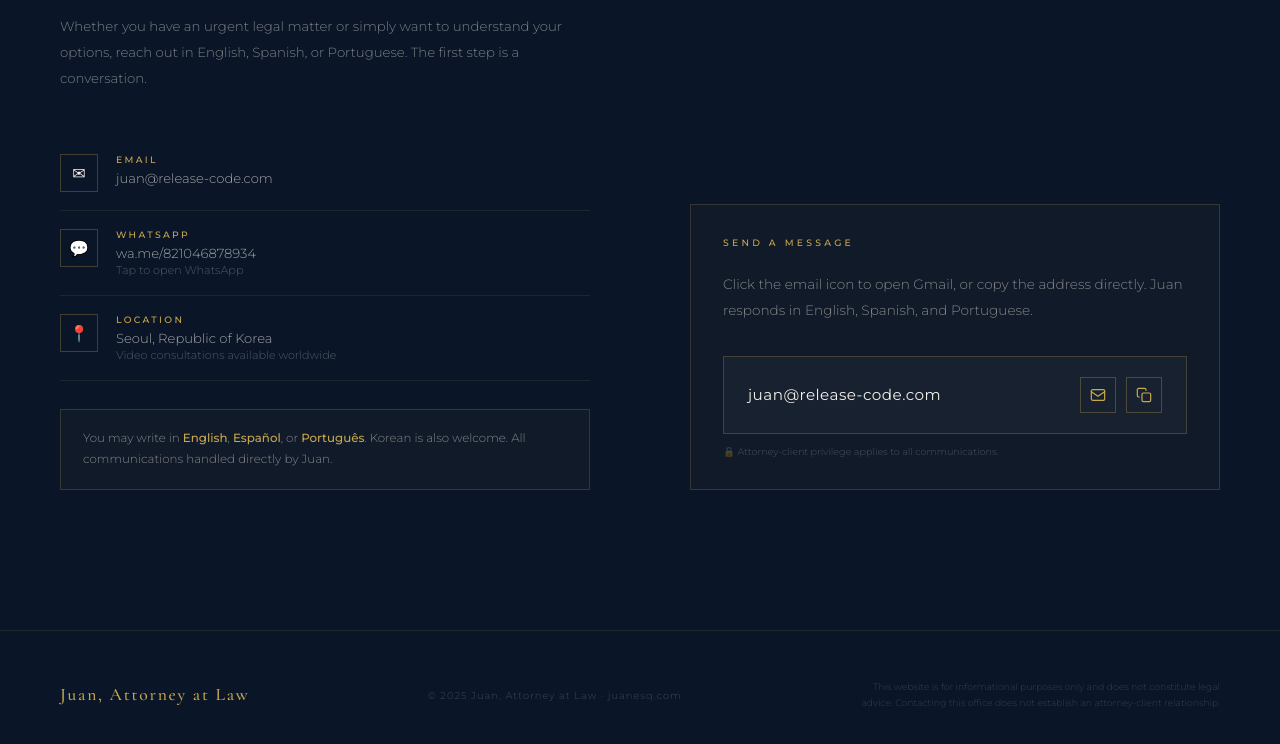
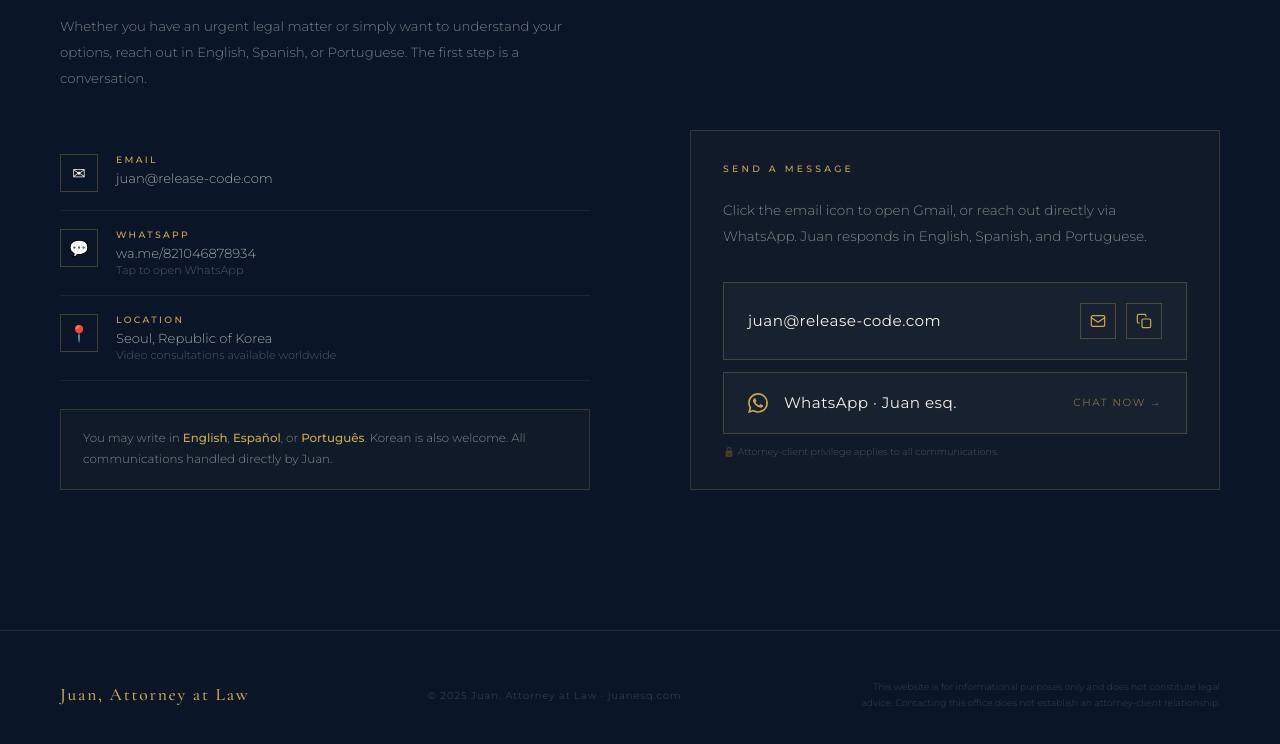
Before and after one commit to juanesq89/juanesq, a plain HTML site: page index.html in a window 1280 px wide. Shown: the part 5302-6046 px from the top of the page. Drawn offline with nearby package versions, Linux system fonts and the light colour scheme.

Commit message:
Update index.html

```diff
--- a/index.html
+++ b/index.html
@@ -384,8 +384,9 @@
   <div class="reveal" style="display:flex;flex-direction:column;justify-content:flex-end;height:100%;">
     <div style="padding:32px;border:1px solid rgba(201,168,76,0.2);background:rgba(201,168,76,0.03);">
       <p style="font-size:0.58rem;font-weight:500;letter-spacing:0.35em;text-transform:uppercase;color:var(--gold);margin-bottom:24px;">Send a Message</p>
-      <p style="font-size:0.85rem;font-weight:300;line-height:1.9;color:rgba(245,240,232,0.5);margin-bottom:32px;">Click the email icon to open Gmail, or copy the address directly. Juan responds in English, Spanish, and Portuguese.</p>
-      <div style="display:flex;align-items:center;gap:16px;padding:20px 24px;border:1px solid rgba(201,168,76,0.25);background:rgba(255,255,255,0.03);">
+      <p style="font-size:0.85rem;font-weight:300;line-height:1.9;color:rgba(245,240,232,0.5);margin-bottom:32px;">Click the email icon to open Gmail, or reach out directly via WhatsApp. Juan responds in English, Spanish, and Portuguese.</p>
+
+      <div style="display:flex;align-items:center;gap:16px;padding:20px 24px;border:1px solid rgba(201,168,76,0.25);background:rgba(255,255,255,0.03);margin-bottom:12px;">
         <span style="font-size:0.95rem;font-weight:400;color:var(--ivory);letter-spacing:0.03em;">juan@release-code.com</span>
         <div style="display:flex;gap:10px;margin-left:auto;">
           <a href="https://mail.google.com/mail/?view=cm&to=juan@release-code.com&su=Legal%20Inquiry%20via%20juanesq.com" target="_blank" title="Send via Gmail" style="width:36px;height:36px;border:1px solid rgba(201,168,76,0.3);display:flex;align-items:center;justify-content:center;color:var(--gold);text-decoration:none;transition:background 0.3s;" onmouseover="this.style.background='rgba(201,168,76,0.15)'" onmouseout="this.style.background='transparent'">
@@ -396,7 +397,14 @@
           </button>
         </div>
       </div>
-      <p style="font-size:0.6rem;font-weight:300;color:rgba(245,240,232,0.25);margin-top:12px;">🔒 Attorney-client privilege applies to all communications.</p>
+
+      <a href="https://wa.me/821046878934" target="_blank" style="display:flex;align-items:center;gap:16px;padding:20px 24px;border:1px solid rgba(201,168,76,0.25);background:rgba(255,255,255,0.03);text-decoration:none;transition:background 0.3s;margin-bottom:12px;" onmouseover="this.style.background='rgba(201,168,76,0.06)'" onmouseout="this.style.background='rgba(255,255,255,0.03)'">
+        <svg width="20" height="20" viewBox="0 0 24 24" fill="#c9a84c" xmlns="http://www.w3.org/2000/svg"><path d="M17.472 14.382c-.297-.149-1.758-.867-2.03-.967-.273-.099-.471-.148-.67.15-.197.297-.767.966-.94 1.164-.173.199-.347.223-.644.075-.297-.15-1.255-.463-2.39-1.475-.883-.788-1.48-1.761-1.653-2.059-.173-.297-.018-.458.13-.606.134-.133.298-.347.446-.52.149-.174.198-.298.298-.497.099-.198.05-.371-.025-.52-.075-.149-.669-1.612-.916-2.207-.242-.579-.487-.5-.669-.51-.173-.008-.371-.01-.57-.01-.198 0-.52.074-.792.372-.272.297-1.04 1.016-1.04 2.479 0 1.462 1.065 2.875 1.213 3.074.149.198 2.096 3.2 5.077 4.487.709.306 1.262.489 1.694.625.712.227 1.36.195 1.871.118.571-.085 1.758-.719 2.006-1.413.248-.694.248-1.289.173-1.413-.074-.124-.272-.198-.57-.347m-5.421 7.403h-.004a9.87 9.87 0 01-5.031-1.378l-.361-.214-3.741.982.998-3.648-.235-.374a9.86 9.86 0 01-1.51-5.26c.001-5.45 4.436-9.884 9.888-9.884 2.64 0 5.122 1.03 6.988 2.898a9.825 9.825 0 012.893 6.994c-.003 5.45-4.437 9.884-9.885 9.884m8.413-18.297A11.815 11.815 0 0012.05 0C5.495 0 .16 5.335.157 11.892c0 2.096.547 4.142 1.588 5.945L.057 24l6.305-1.654a11.882 11.882 0 005.683 1.448h.005c6.554 0 11.89-5.335 11.893-11.893a11.821 11.821 0 00-3.48-8.413z"/></svg>
+        <span style="font-size:0.95rem;font-weight:400;color:var(--ivory);letter-spacing:0.03em;">WhatsApp · Juan esq.</span>
+        <span style="margin-left:auto;font-size:0.65rem;color:rgba(201,168,76,0.6);letter-spacing:0.15em;text-transform:uppercase;">Chat Now →</span>
+      </a>
+
+      <p style="font-size:0.6rem;font-weight:300;color:rgba(245,240,232,0.25);margin-top:4px;">🔒 Attorney-client privilege applies to all communications.</p>
     </div>
   </div>
 </section>
```
